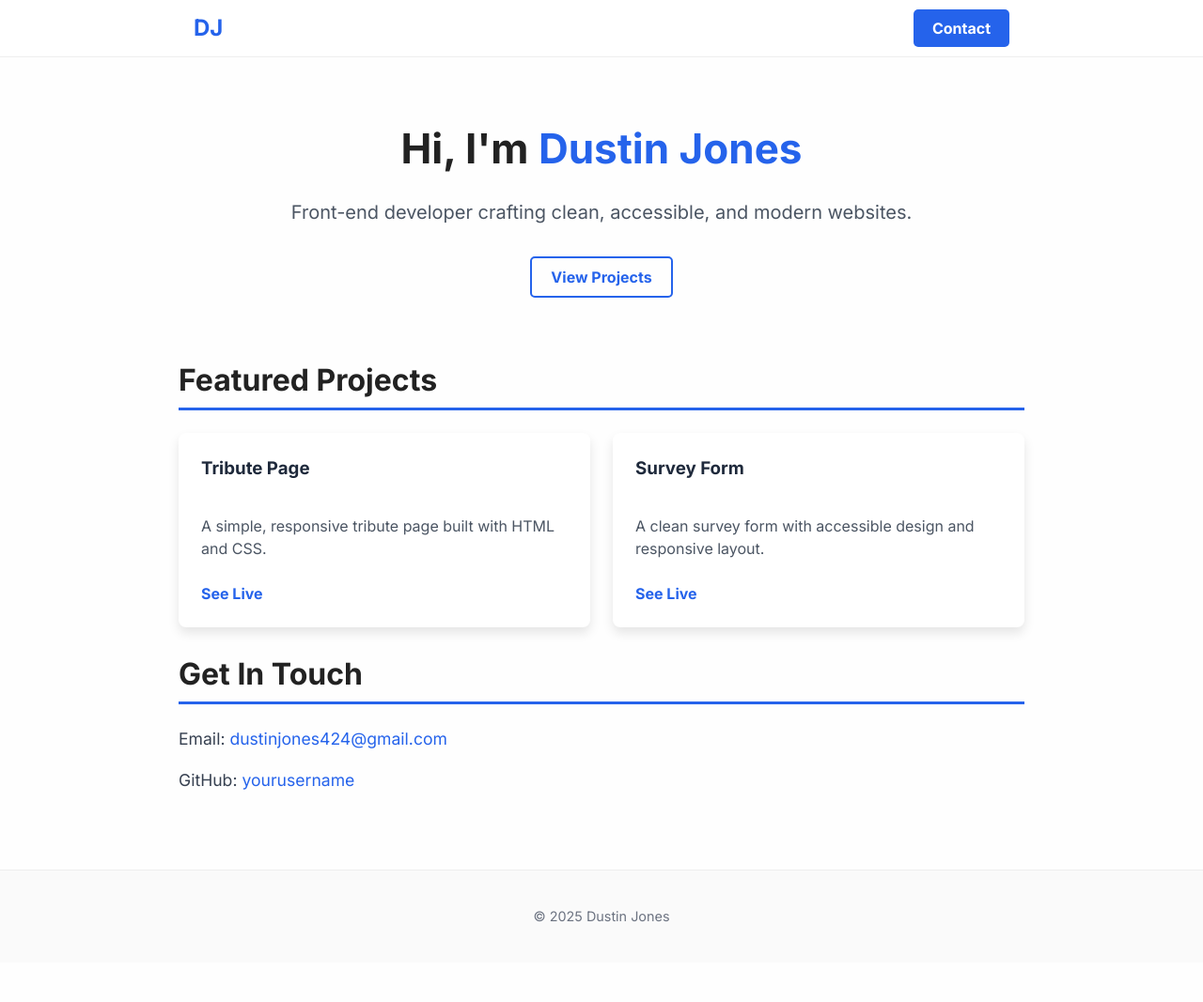
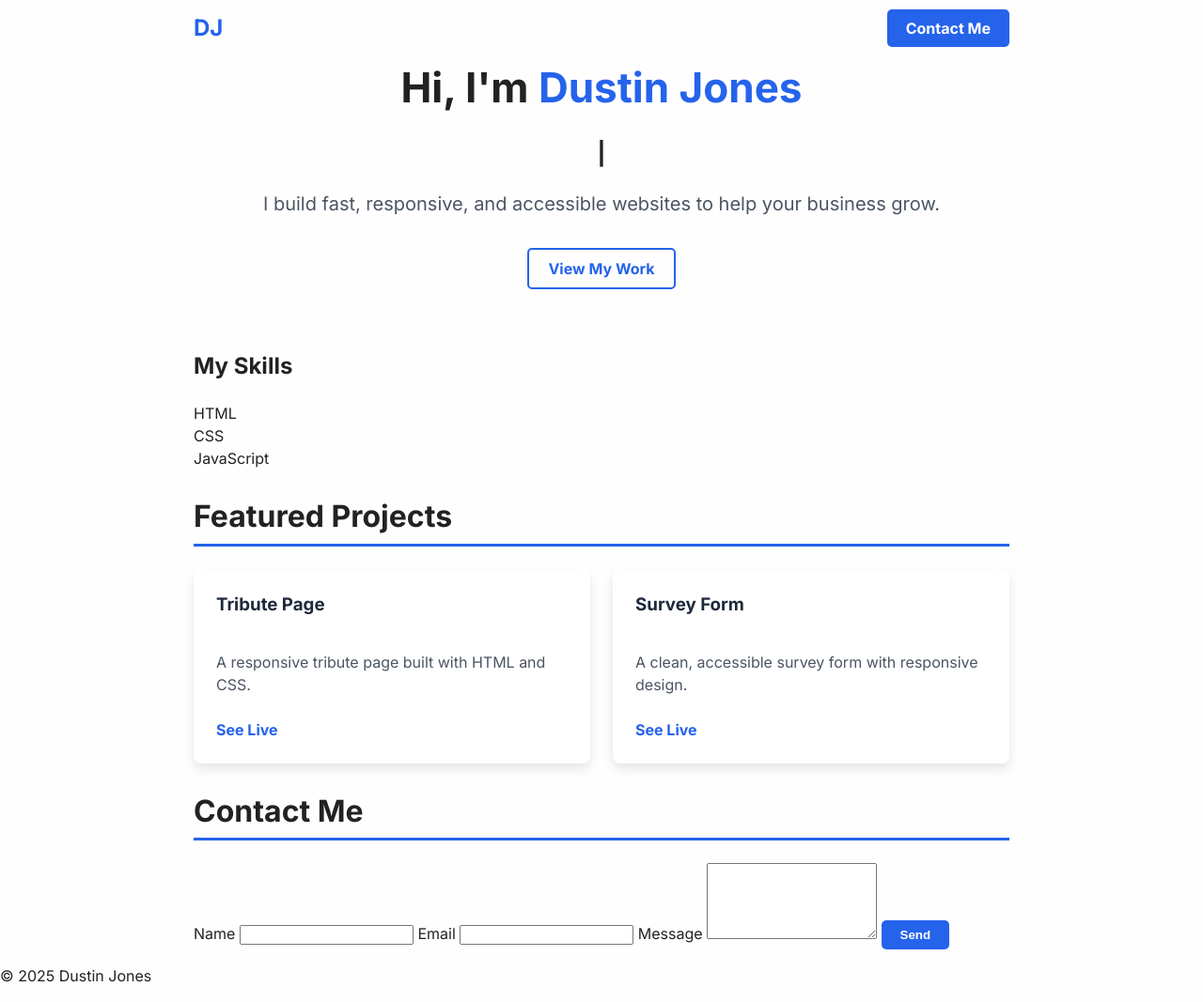
Before and after one commit to Qaerus/dustinjones-portfolio, a plain HTML site: page index.html in a window 1280 px wide. Shown: the whole page at 94% size. Before the commit the page ends 1025 px from the top, so only its background shows below. Drawn offline with Linux system fonts and the light colour scheme.

Commit message:
Update index.html

```diff
--- a/index.html
+++ b/index.html
@@ -3,23 +3,40 @@
 <head>
   <meta charset="UTF-8" />
   <meta name="viewport" content="width=device-width, initial-scale=1" />
-<title>Dustin Jones — Developer Portfolio</title>
+  <title>Dustin Jones — Frontend Developer</title>
   <link href="https://fonts.googleapis.com/css2?family=Inter:wght@400;700&display=swap" rel="stylesheet" />
   <link rel="stylesheet" href="style.css" />
 </head>
 <body>
-<header class="header">
-  <nav class="nav container">
+  <header>
+    <nav class="container nav">
       <div class="logo">DJ</div>
-    <a href="#contact" class="btn btn-primary">Contact</a>
+      <a href="#contact" class="btn btn-primary">Contact Me</a>
     </nav>
   </header>
 
-<main class="container main-content">
-  <section class="hero">
+  <main class="container">
+    <section class="hero" id="hero">
       <h1>Hi, I'm <span class="highlight">Dustin Jones</span></h1>
-    <p>Front-end developer crafting clean, accessible, and modern websites.</p>
-    <a href="#projects" class="btn btn-secondary">View Projects</a>
+      <h2><span id="typed-text"></span><span class="cursor">|</span></h2>
+      <p>I build fast, responsive, and accessible websites to help your business grow.</p>
+      <a href="#projects" class="btn btn-secondary">View My Work</a>
+    </section>
+
+    <section id="skills" class="skills">
+      <h2>My Skills</h2>
+      <div class="skill">
+        <div class="skill-name">HTML</div>
+        <div class="skill-bar"><div class="skill-level" style="width: 90%;"></div></div>
+      </div>
+      <div class="skill">
+        <div class="skill-name">CSS</div>
+        <div class="skill-bar"><div class="skill-level" style="width: 85%;"></div></div>
+      </div>
+      <div class="skill">
+        <div class="skill-name">JavaScript</div>
+        <div class="skill-bar"><div class="skill-level" style="width: 75%;"></div></div>
+      </div>
     </section>
 
     <section id="projects" class="projects">
@@ -27,26 +44,38 @@
       <div class="project-list">
         <article class="project-card">
           <h3>Tribute Page</h3>
-        <p>A simple, responsive tribute page built with HTML and CSS.</p>
+          <p>A responsive tribute page built with HTML and CSS.</p>
           <a href="#" target="_blank" class="btn-link">See Live</a>
         </article>
         <article class="project-card">
           <h3>Survey Form</h3>
-        <p>A clean survey form with accessible design and responsive layout.</p>
+          <p>A clean, accessible survey form with responsive design.</p>
           <a href="#" target="_blank" class="btn-link">See Live</a>
         </article>
       </div>
     </section>
 
     <section id="contact" class="contact">
-    <h2>Get In Touch</h2>
-    <p>Email: <a href="mailto:dustinjones424@gmail.com">dustinjones424@gmail.com</a></p>
-    <p>GitHub: <a href="https://github.com/yourusername" target="_blank">yourusername</a></p>
+      <h2>Contact Me</h2>
+      <form id="contact-form">
+        <label for="name">Name</label>
+        <input type="text" id="name" name="name" required />
+
+        <label for="email">Email</label>
+        <input type="email" id="email" name="email" required />
+
+        <label for="message">Message</label>
+        <textarea id="message" name="message" rows="5" required></textarea>
+
+        <button type="submit" class="btn btn-primary">Send</button>
+      </form>
     </section>
   </main>
 
-<footer class="footer">
+  <footer>
     <p>&copy; 2025 Dustin Jones</p>
   </footer>
+
+  <script src="script.js"></script>
 </body>
 </html>
```
Lines whose indentation alone changed are shown as unchanged.
